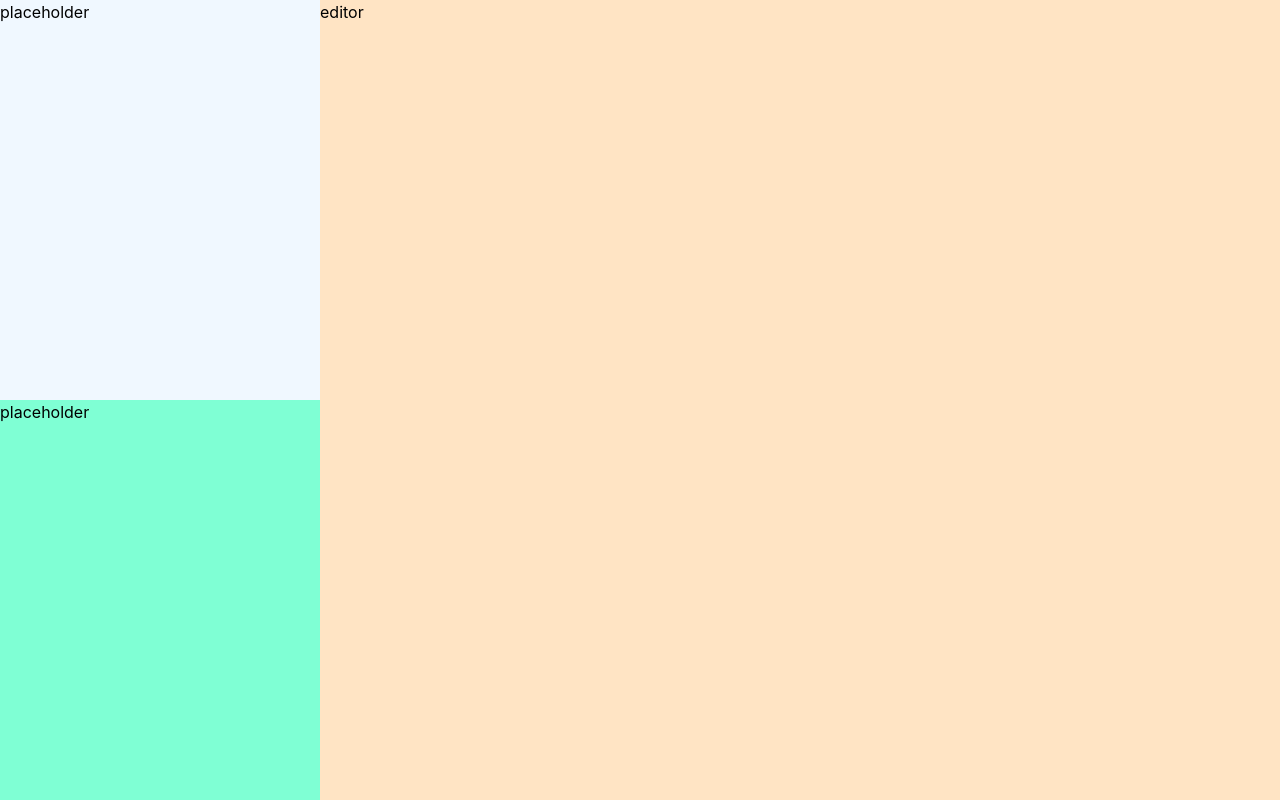
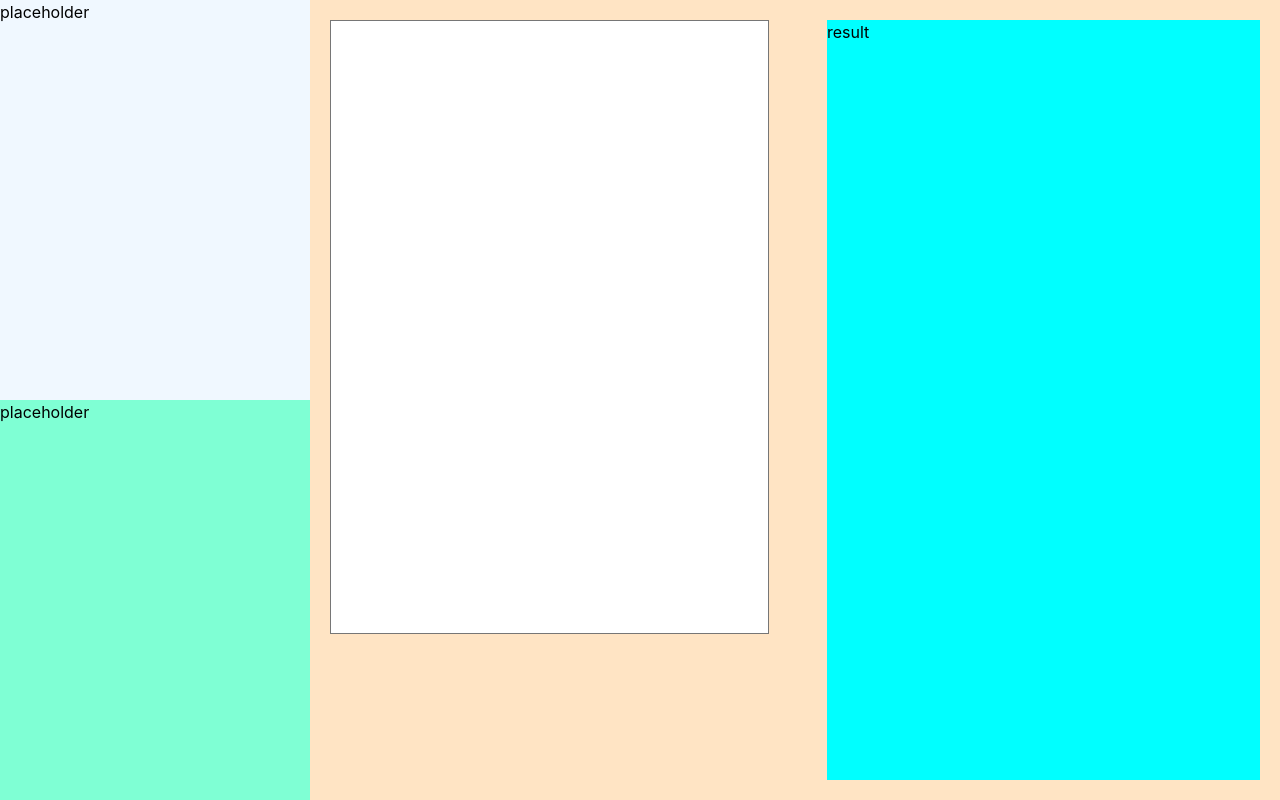
Before and after one commit to Kndgy/jsx-to-unreal-umg, a React (Vite) app: page / in a window 1280 px wide. Built offline with nearby package versions, Linux system fonts and the light colour scheme.

Commit message:
textarea and result

```diff
--- a/src/modules/editor.module.css
+++ b/src/modules/editor.module.css
@@ -25,7 +25,35 @@
     height: 100%;
 }
 
+/* right tab */
+
 .content{
     width: 75%;
     background-color: bisque;
+    display: flex;
+    flex-direction: row;
+    justify-content: space-between;
+    gap: 4rem;
+    padding: 20px;
+    position: relative;
 }
+
+.inputContainer{
+    height: 100%;
+    width: 100%;
+    height: 100%;
+
+}
+
+.input{
+    background-color: white;
+    color: black;
+    height: 80%;
+    width: 100%;
+    resize:none
+}
+
+.result{
+    width: 100%;
+    background-color: aqua;
+}
--- a/src/modules/editor.tsx
+++ b/src/modules/editor.tsx
@@ -12,7 +12,12 @@ export const Editor = () => {
                 </div>
             </div>
             <div className={styles.content}>
-                editor
+                <div className={styles.inputContainer}>
+                    <textarea className={styles.input}/>
+                </div>
+                <div className={styles.result}>
+                    result
+                </div>
             </div>
         </div>
     )
```
